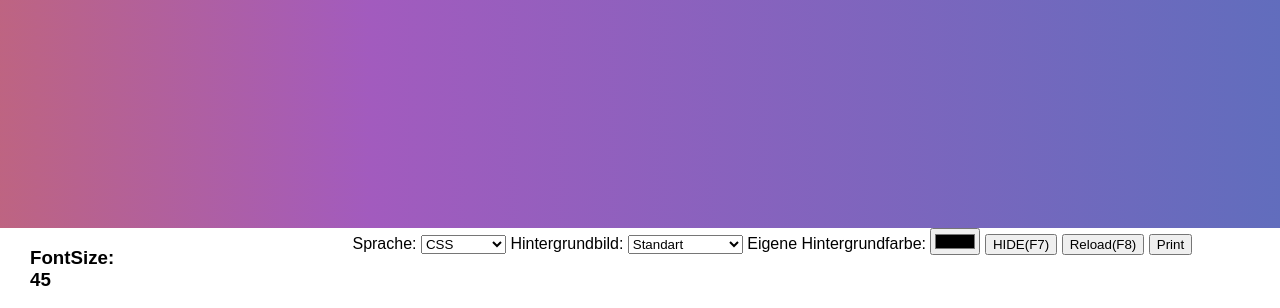
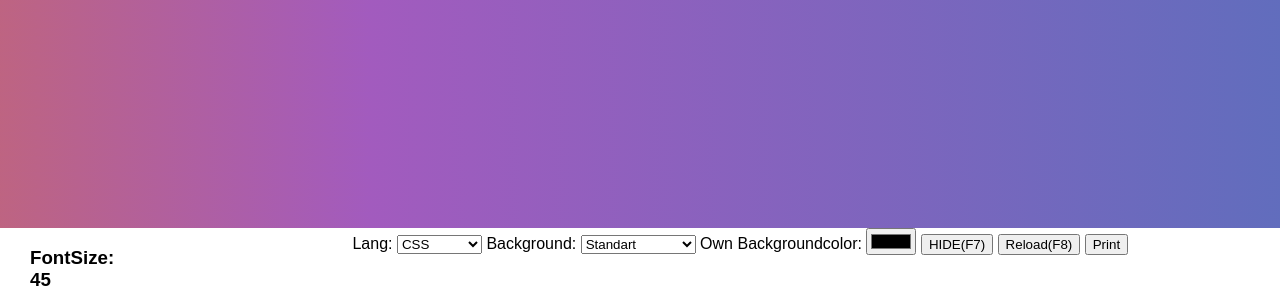
Before and after one commit to TheoFrk/highlighter-, a plain HTML site: page index.html in a window 1280 px wide. Shown: the part 412-720 px from the top of the page. Drawn offline with nearby package versions, Linux system fonts and the light colour scheme.

Commit message:
Add files via upload
English

```diff
--- a/index.html
+++ b/index.html
@@ -71,7 +71,7 @@
                 </div></div>
 
                 <div class="col-sm-4">
-                    Sprache:
+                    Lang:
                     <select id="listlang" onchange="getSelectValue();">
                         <option value="css">CSS</option>
                         <option value="javascript">JavaScript</option>
@@ -86,7 +86,7 @@
                         <!--Hier sprachen einfügen     verfügbare Spachen auf: https://highlightjs.org/download/-->
                         </select>
 
-                    Hintergrundbild:
+                    Background:
                             <select id="listback" onchange="backgroundchange()">
                                 <option value="background1">Standart</option>
                                 <option value="background2">Light Azure</option>
@@ -114,7 +114,7 @@
 
                                 <!--Hier Backgrounds einfügen-->
                         </select>
-                    Eigene Hintergrundfarbe: <input type="color" id="own_background_solidcolor" onchange="backgroundchange_own_solid()">
+                    Own Backgroundcolor: <input type="color" id="own_background_solidcolor" onchange="backgroundchange_own_solid()">
 
                   <button onclick="hidefooter()" class="center" >HIDE(F7)</button>
                     <button onclick="reload()" class="center" >Reload(F8)</button>
@@ -209,6 +209,7 @@
         var selectedValue = document.getElementById("listback").value;
         $('body').removeClass();
         $('body').addClass(selectedValue);
+        $('body').css('background-color', "");
         reload();
     }
 </script>
```
